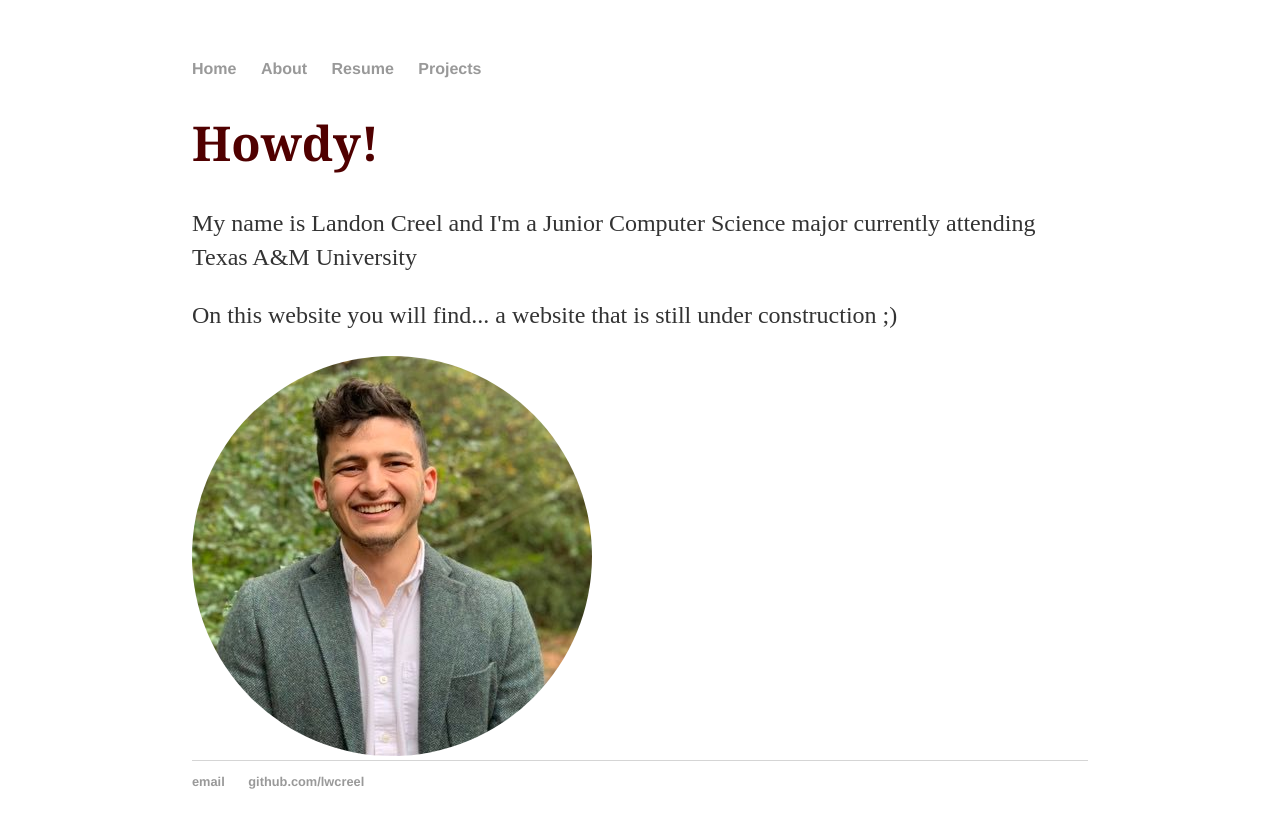
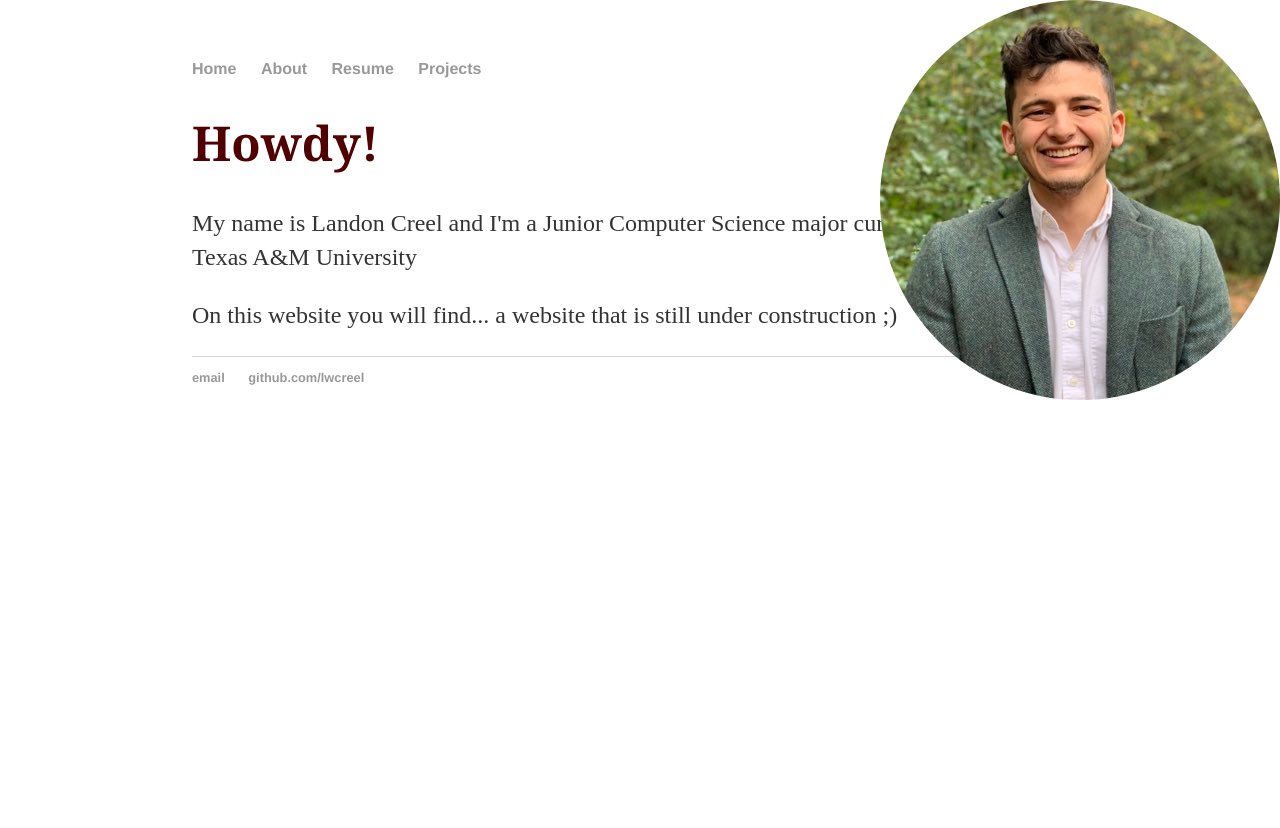
Before and after one commit to lwcreel/lwcreel.github.io, a Jekyll site: the page built from index.html, in a window 1280 px wide. Shown: the top 828 px of the page. Built offline with Jekyll 4.4.1, drawn with Linux system fonts in a browser that asks for light colours.

Commit message:
Moved portrait maybe?

```diff
--- a/css/main.css
+++ b/css/main.css
@@ -46,3 +46,9 @@ ul.posts li {
 .circular-portrait {
     border-radius: 50%
 }
+
+#img-offset {
+    position: absolute;
+    top: 0;
+    right: 0;
+}
```
